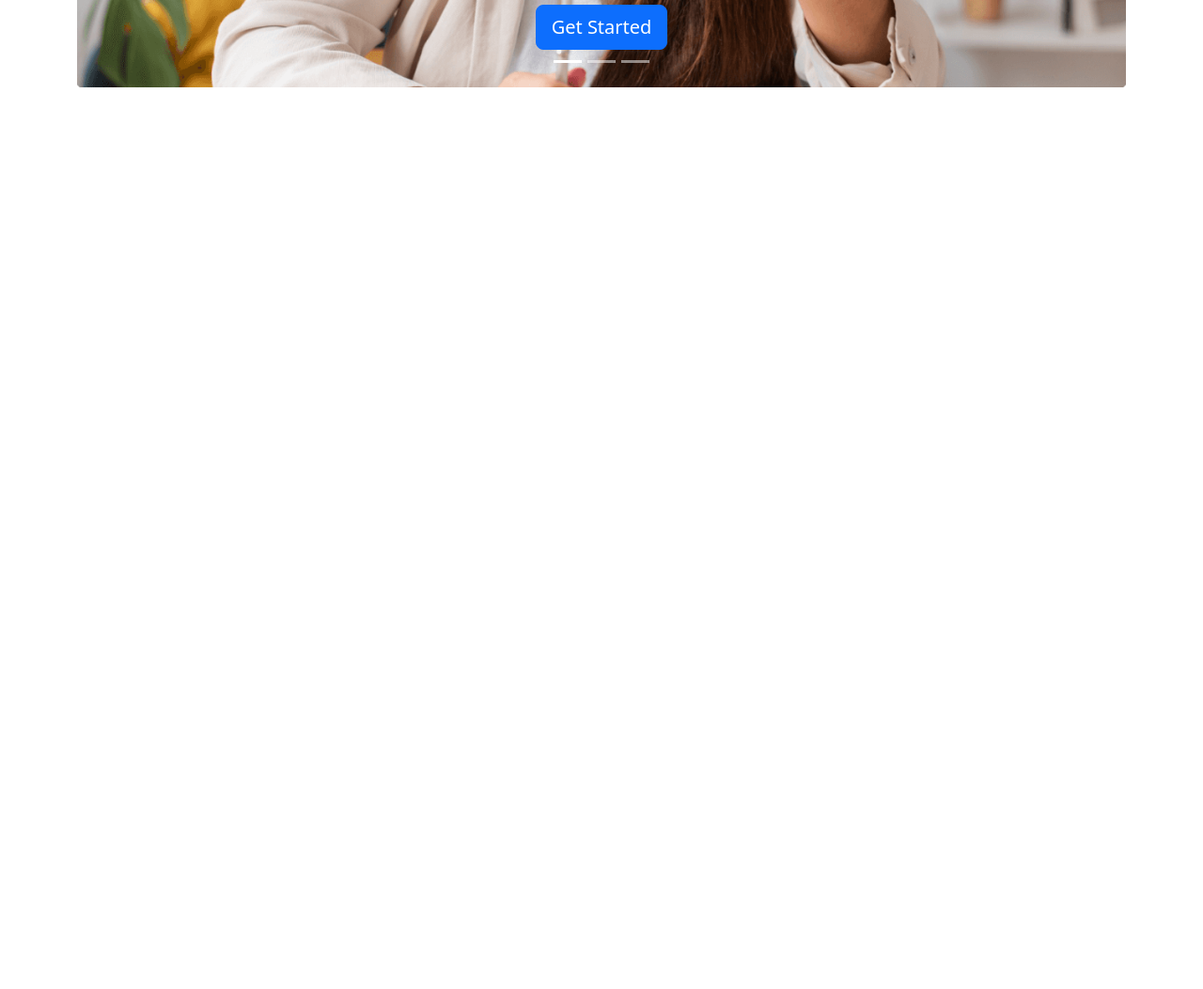
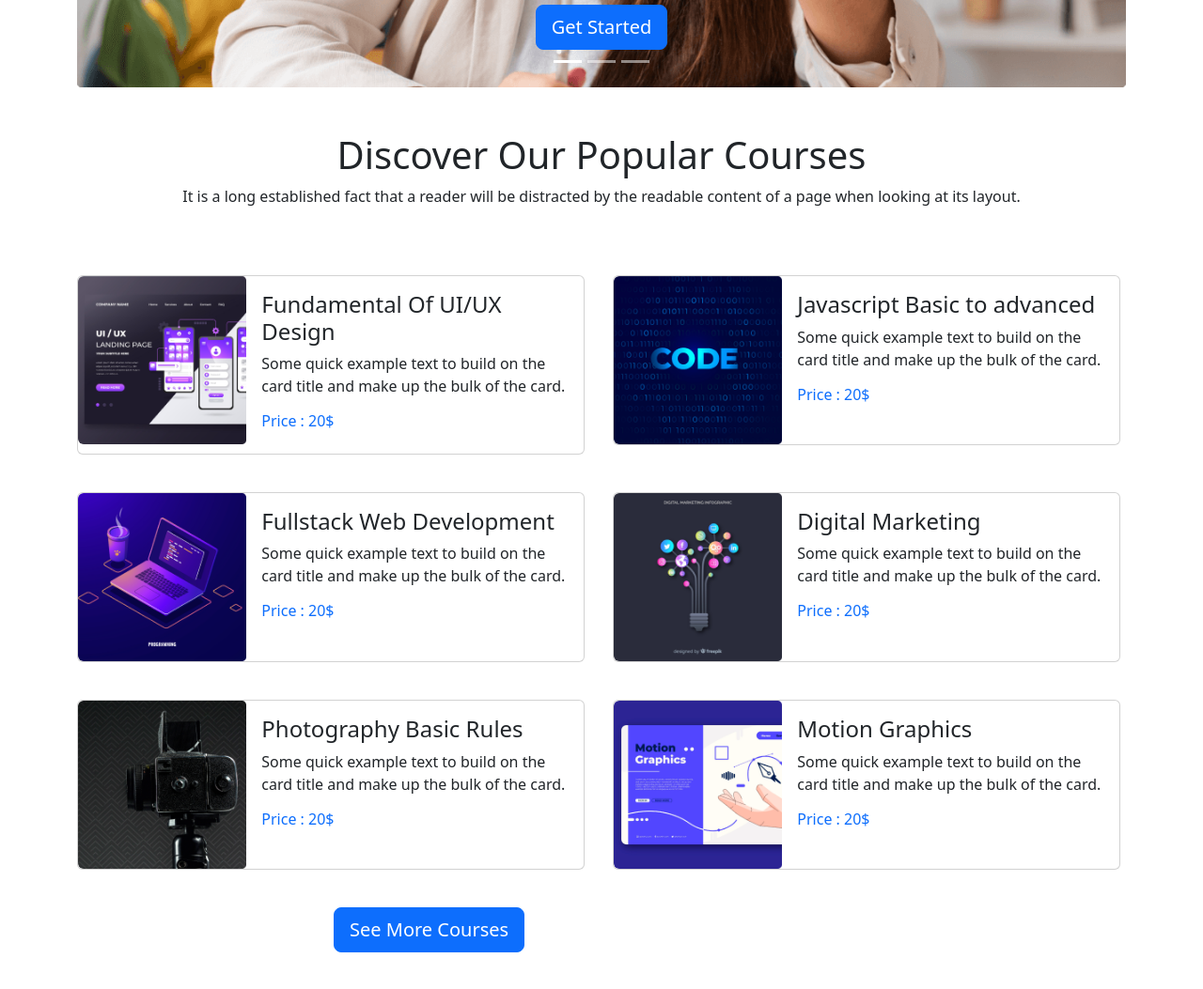
Before and after one commit to farjanactg/creative-education-website, a plain HTML site: page index.html in a window 1280 px wide. Shown: the part 603-1656 px from the top of the page at 94% size. Before the commit the page ends 800 px from the top, so only its background shows below. Drawn offline with nearby package versions, Linux system fonts and the light colour scheme.

Commit message:
card added

```diff
--- a/index.html
+++ b/index.html
@@ -95,6 +95,134 @@
               </div>
           </section>
           <!-- slider end -->
+          <section class="container ">
+            <div>
+            <h2 class="text-center fs-1 mt-5">
+                Discover Our Popular Courses
+            </h2>
+            <p class="text-center">
+                It is a long established fact that a reader will be distracted by the readable content of a page when looking at its layout.
+            </p>
+            </div>
+        </section>
+        <!-- card start -->
+        <section class="  my-5 d-flex row row-cols-1 row-cols-md-2 g-4">
+          <div>
+          <div class="card p-0 mb-3" style="max-width: 540px;">
+            <div class="row g-0">
+              <div class="col-md-4">
+                <img src="images/course/course-1.png" class="img-fluid rounded-start" alt="...">
+              </div>
+              <div class="col-md-8">
+                <div class="card-body">
+                  <h5 class="card-title fs-4">Fundamental Of UI/UX Design</h5>
+                  <p class="card-text">Some quick example text to build on the card title
+                    and make up the bulk of the card.</p>
+                    <h6 class="text-primary">Price : 20$</h6>
+
+                </div>
+                </div>
+              </div>
+            </div>
+          </div>
+
+
+          <div>
+          <div class="card p-0 mb-3" style="max-width: 540px;">
+            <div class="row g-0">
+              <div class="col-md-4">
+                <img src="images/course/course-2.png" class="img-fluid rounded-start" alt="...">
+              </div>
+              <div class="col-md-8">
+                <div class="card-body">
+                  <h5 class="card-title fs-4">Javascript Basic to advanced</h5>
+                  <p class="card-text">Some quick example text to build on the card title
+                    and make up the bulk of the card.</p>
+                    <h6 class="text-primary">Price : 20$</h6>
+
+                </div>
+                </div>
+              </div>
+            </div>
+          </div>
+
+          <div>
+          <div class="card p-0 mb-3" style="max-width: 540px;">
+            <div class="row g-0">
+              <div class="col-md-4">
+                <img src="images/course/course-3.png" class="img-fluid rounded-start" alt="...">
+              </div>
+              <div class="col-md-8">
+                <div class="card-body">
+                  <h5 class="card-title fs-4">Fullstack Web Development</h5>
+                  <p class="card-text">Some quick example text to build on the card title
+                    and make up the bulk of the card.</p>
+                    <h6 class="text-primary">Price : 20$</h6>
+                </div>
+                </div>
+              </div>
+            </div>
+          </div>
+
+          <div>
+          <div class="card p-0 mb-3" style="max-width: 540px;">
+            <div class="row g-0">
+              <div class="col-md-4">
+                <img src="images/course/course-4.png" class="img-fluid rounded-start" alt="...">
+              </div>
+              <div class="col-md-8">
+                <div class="card-body">
+                  <h5 class="card-title fs-4">Digital Marketing</h5>
+                  <p class="card-text">Some quick example text to build on the card title
+                    and make up the bulk of the card.</p>
+                    <h6 class="text-primary">Price : 20$</h6>
+                </div>
+                </div>
+              </div>
+            </div>
+          </div>
+
+          <div>
+          <div class="card p-0 mb-3" style="max-width: 540px;">
+            <div class="row g-0">
+              <div class="col-md-4">
+                <img src="images/course/course-5.png" class="img-fluid rounded-start" alt="...">
+              </div>
+              <div class="col-md-8">
+                <div class="card-body">
+                  <h5 class="card-title fs-4">Photography Basic Rules</h5>
+                  <p class="card-text">Some quick example text to build on the card title
+                    and make up the bulk of the card.</p>
+                    <h6 class="text-primary">Price : 20$</h6>
+                </div>
+                </div>
+              </div>
+            </div>
+          </div>
+
+          <div>
+          <div class="card p-0 mb-3" style="max-width: 540px;">
+            <div class="row g-0">
+              <div class="col-md-4">
+                <img src="images/course/course-6.png" class="img-fluid rounded-start" alt="...">
+              </div>
+              <div class="col-md-8">
+                <div class="card-body">
+                  <h5 class="card-title fs-4">Motion Graphics</h5>
+                  <p class="card-text">Some quick example text to build on the card title
+                    and make up the bulk of the card.</p>
+                    <h6 class="text-primary">Price : 20$</h6>
+                </div>
+                </div>
+              </div>
+            </div>
+          </div>
+          <div class=" mx-auto p-0">
+
+            <button type="button" class="btn btn-primary btn-lg">See More Courses</button>
+          </div>
+        </section>
+        <!-- card end -->
     </header>
     <script src="https://cdn.jsdelivr.net/npm/bootstrap@5.2.0/dist/js/bootstrap.bundle.min.js" integrity="sha384-A3rJD856KowSb7dwlZdYEkO39Gagi7vIsF0jrRAoQmDKKtQBHUuLZ9AsSv4jD4Xa" crossorigin="anonymous"></script>
   </body>
```
